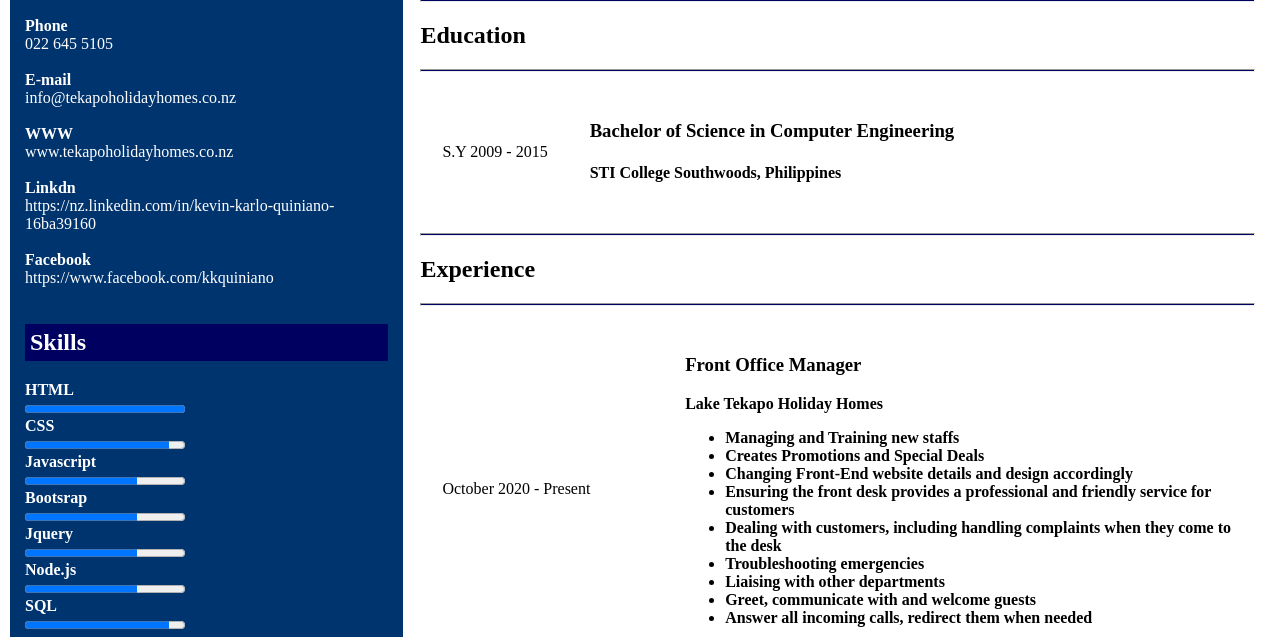
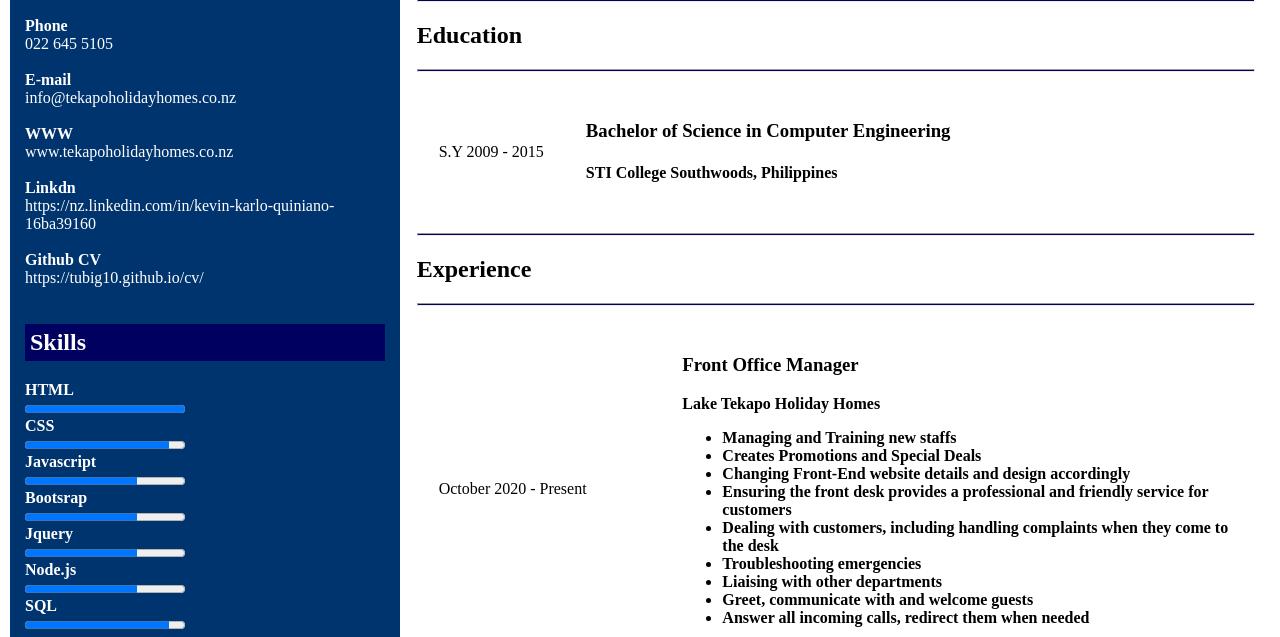
Before and after one commit to tubig10/cv, a plain HTML site: page index.html in a window 1280 px wide. Shown: the part 163-800 px from the top of the page. Drawn offline with Linux system fonts and the light colour scheme.

Commit message:
added github details

```diff
--- a/index.html
+++ b/index.html
@@ -27,8 +27,8 @@
                     <h4>Linkdn</h4>
                     <p>https://nz.linkedin.com/in/kevin-karlo-quiniano-16ba39160</p>
                     <br>
-                    <h4>Facebook</h4>
-                    <p>https://www.facebook.com/kkquiniano</p>
+                    <h4>Github CV</h4>
+                    <p>https://tubig10.github.io/cv/</p>
                     <br>
 
                     <h2 class="title">Skills</h2>
```
